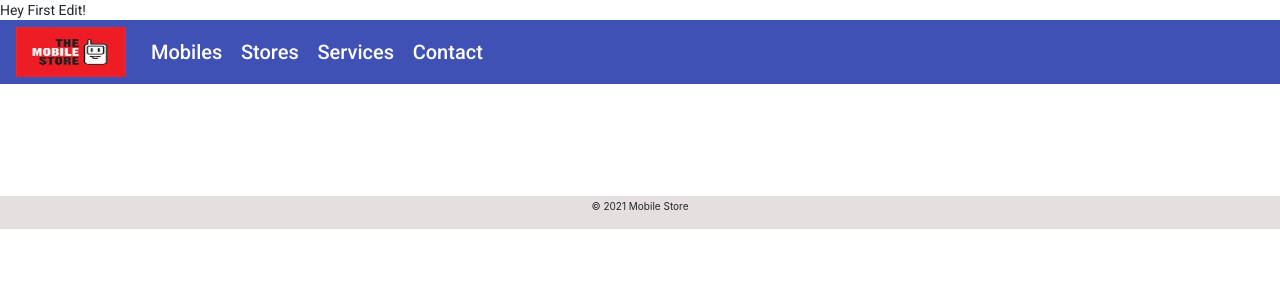
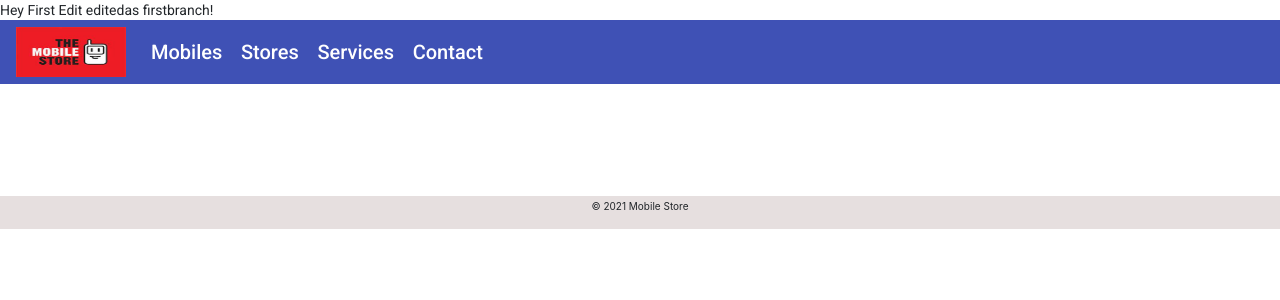
Before and after one commit to Saicharan012/AngularCrud, an Angular app: page / in a window 1280 px wide. Shown: the top 300 px of the page. Built offline with nearby package versions, Linux system fonts and the light colour scheme.

Commit message:
mergeconflictfb

```diff
--- a/src/app/app.component.html
+++ b/src/app/app.component.html
@@ -15,7 +15,7 @@
         </form>
     </div>
 </nav> -->
-Hey First Edit!
+Hey First Edit editedas firstbranch!
 <body>
     <p>
         <mat-toolbar color="primary">
```
